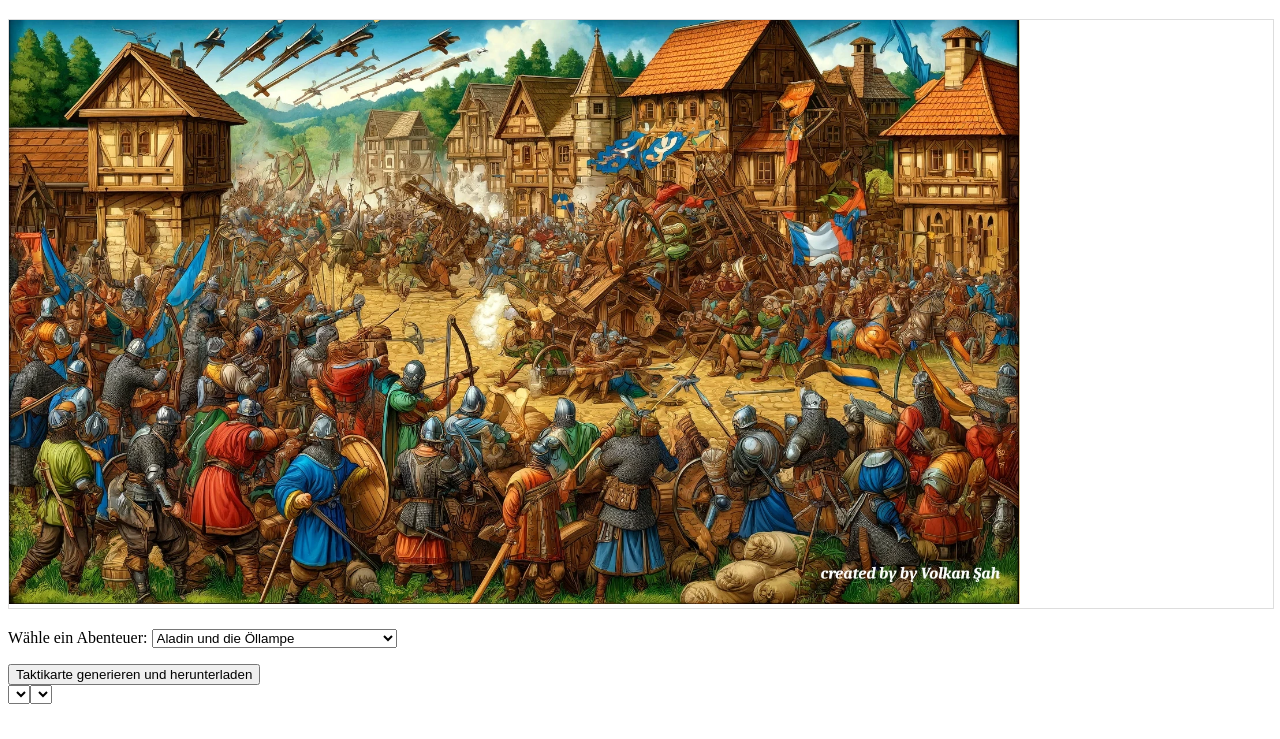
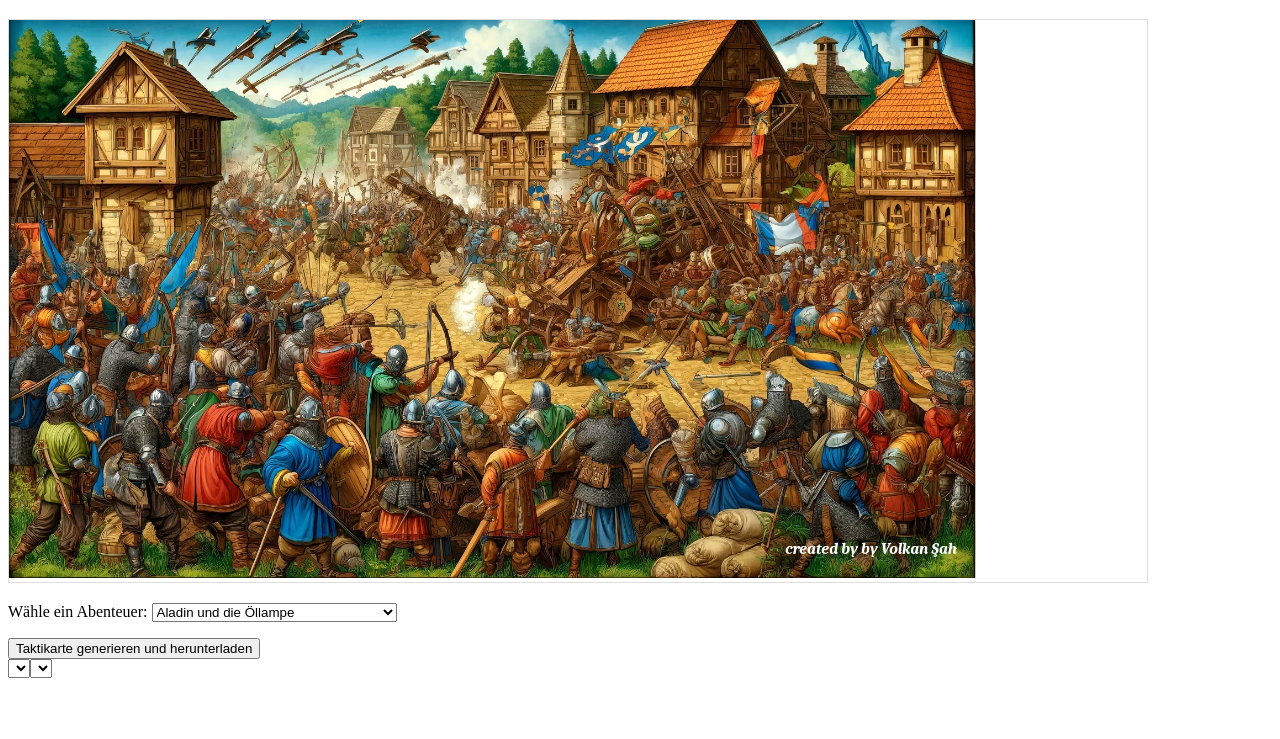
Before and after one commit to VolkanSah/interactive_dso, a plain HTML site: page index.html in a window 1280 px wide. Shown: the part 61-800 px from the top of the page. Drawn offline with Linux system fonts and the light colour scheme; no server answers; a script that the page names is missing.

Commit message:
Update main.css

```diff
--- a/assets/styles/main.css
+++ b/assets/styles/main.css
@@ -1,14 +1,14 @@
 /* main.css */
 #map-container {
     position: relative;
-    width: 100%;
+    width: 90%;
     height: auto;
     border: 1px solid #ddd;
     margin-bottom: 20px;
 }
 
 #map-container img {
-    width: 80%;
+    width: 85%;
     height: auto;
 }
 
```
